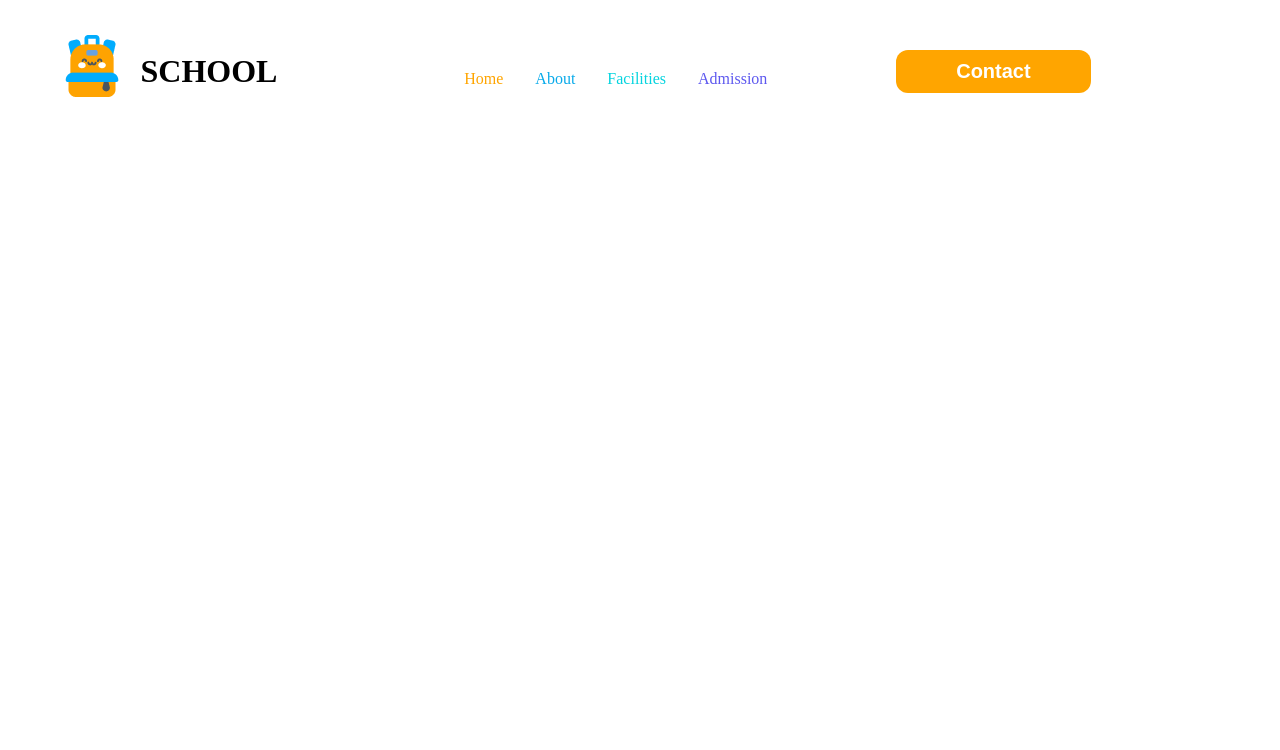
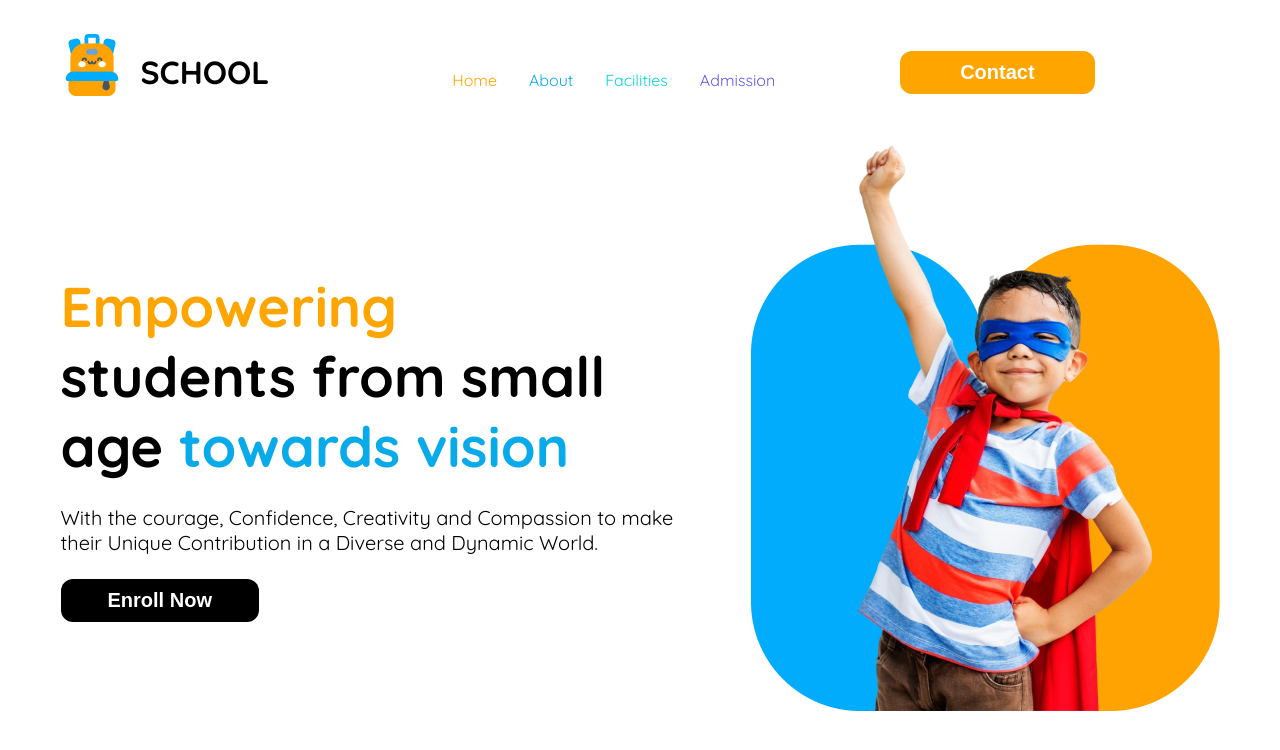
Before and after one commit to sirat2001/assignment-2, a plain HTML site: page index.html in a window 1280 px wide. Drawn offline with Linux system fonts and the light colour scheme.

Commit message:
banner update

```diff
--- a/index.html
+++ b/index.html
@@ -4,7 +4,10 @@
     <meta charset="UTF-8">
     <meta name="viewport" content="width=device-width, initial-scale=1.0">
     <title>Kids Education</title>
+    <link rel="preconnect" href="https://fonts.googleapis.com">
+    <link rel="preconnect" href="https://fonts.gstatic.com" crossorigin>
     <link rel="stylesheet" href="styles/style.css">
+    <link href="https://fonts.googleapis.com/css2?family=Quicksand:wght@300..700&display=swap" rel="stylesheet">
 </head>
 <body class="font-size">
     <header>
@@ -24,6 +27,21 @@
             <h1 class="hidden-icon"><i class="fa-solid fa-bars"></i></h1>
 
         </nav>
+        <hr class="horizontal">
+        <section class="banner">
+            <div class="banner-parent">
+                <div>
+                    <h1 class="banner-title"><span class="orange">Empowering</span><br>
+                        students from small age <span class="sky-blue">towards vision</span></h1>
+                    <p class="banner-description">With the courage, Confidence, Creativity and Compassion to make their
+                        Unique Contribution in
+                        a Diverse and Dynamic World.</p>
+                    <button class="banner-button">Enroll Now</button>
+                </div>
+
+                <img src="./assets/hero-kids.png" alt="" class="banner-img">
+            </div>
+        </section>
 
     </header>
     <main>
--- a/styles/style.css
+++ b/styles/style.css
@@ -60,3 +60,47 @@
     background-color: orange;
     transition: 0.5s;
  }
+ .nav-button:hover {
+    background-color: lightgreen;
+    scale: 1.1;
+ }
+ .horizontal {
+    display: none;
+ }
+ .banner {
+    max-width: 1159px;
+    margin: 0 auto;
+    margin-bottom: 60px;
+ }
+ .banner-parent {
+    display: flex;
+    flex-wrap: wrap;
+    align-items: center;
+    gap: 50px;
+    padding-bottom: 26px;
+ }
+ .banner-title {
+    font-size: 3.5rem;
+    font-weight: bold;
+    margin-bottom: 24px;
+    max-width: 640px;
+ }
+ .banner-description {
+    font-size: 1.25rem;
+    margin-bottom: 24px;
+    max-width: 640px;
+ }
+ .banner-button {
+    background-color: black;
+    font-size: 1.25rem;
+    font-weight: bold;
+    color: white;
+    padding: 10px 47px;
+    border-radius: 12px;
+    transition: 0.5s;
+    border: none;
+ }
+ .banner-button:hover {
+    background-color: darkolivegreen;
+    scale: 1.1;
+ }
```
